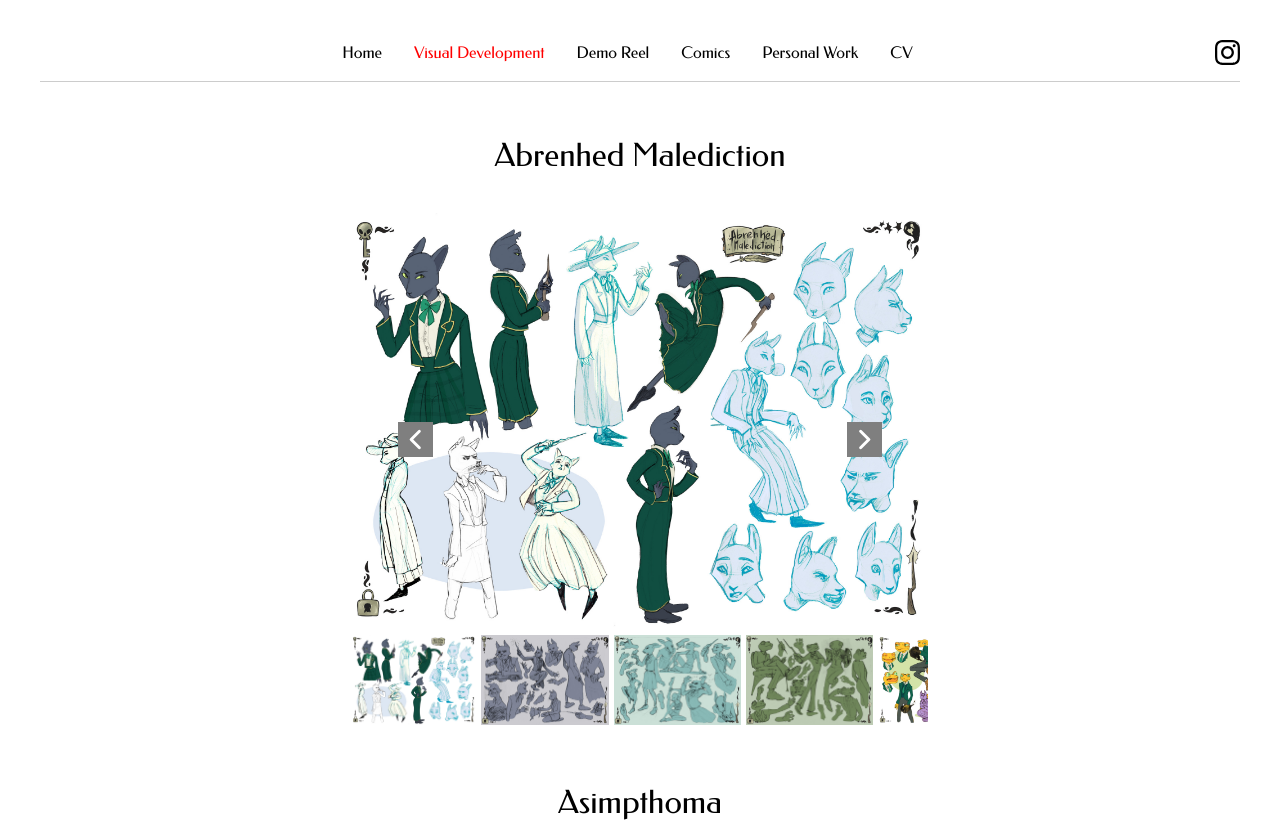
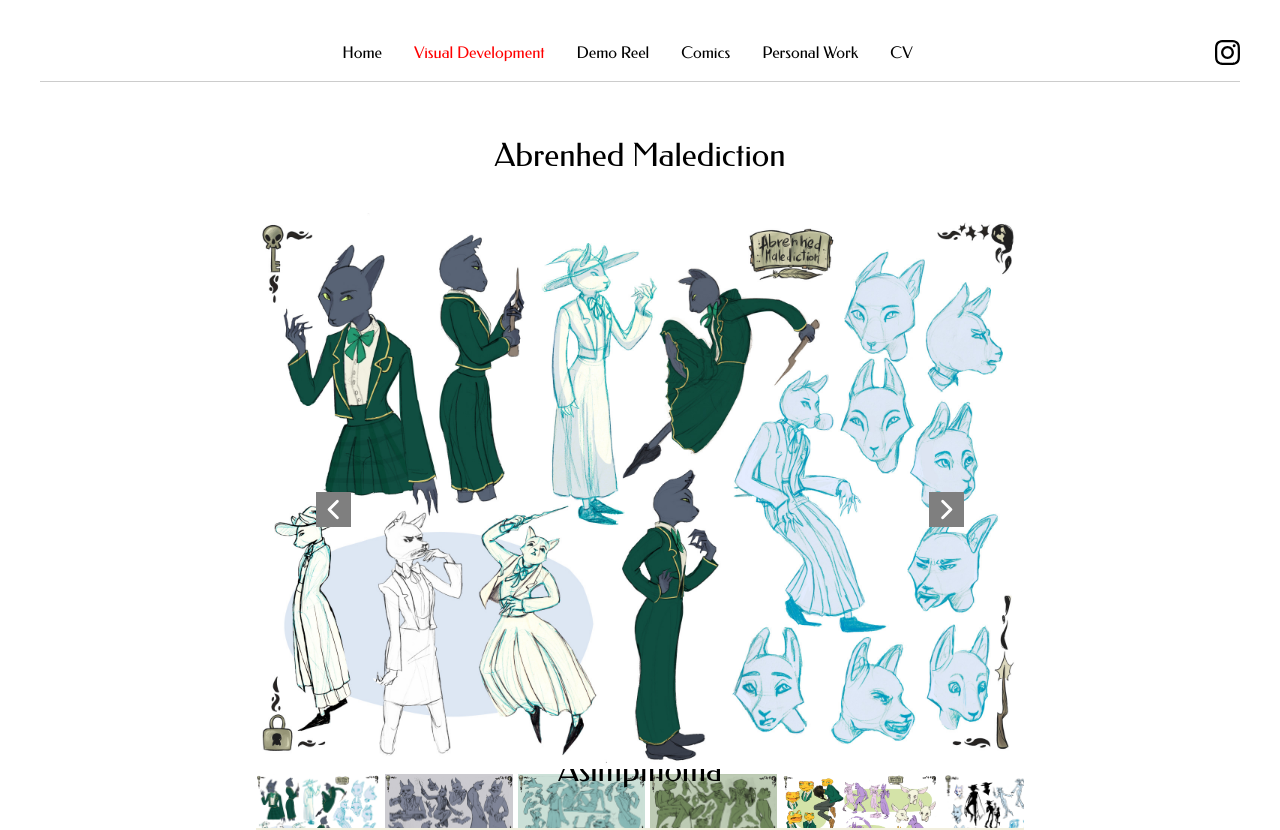
Before and after one commit to andreigarbo/site-miriam, a Vue app: page /visualdev in a window 1280 px wide. Shown: the top 830 px of the page. Built offline with nearby package versions, Linux system fonts and the light colour scheme.

Commit message:
backing up

```diff
--- a/src/components/ImageCarousel.vue
+++ b/src/components/ImageCarousel.vue
@@ -91,12 +91,12 @@ function switchImageNext() {
 </template>
 
 <style>
-#carousel-container {
+/* #carousel-container {
   width: v-bind(propCarouselWidth);
   height: v-bind(propCarouselHeight);
-  /* overflow: hidden; */
+  /* overflow: hidden;
   background-size: contain;
-}
+} */
 
 .carousel-image {
   height: auto;
@@ -117,6 +117,12 @@ function switchImageNext() {
 
 #image-container {
   position: relative;
+}
+
+.image-carousel {
+  background-size: contain;
+  width: 60vw;
+  height: 60vh;
 }
 
 #prev-img-button {
```
